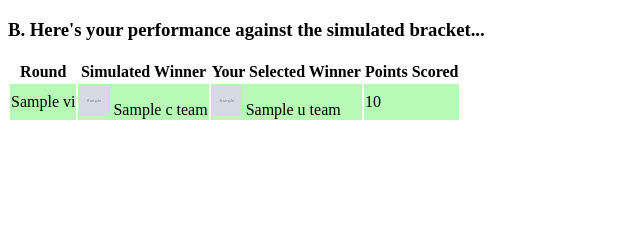
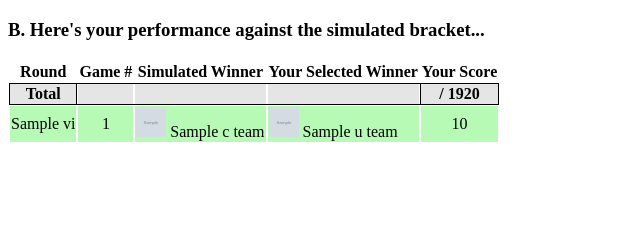
Before and after one commit to kevniu95/NCAA-Tournament-Modeler-Project, a Flask app: template app/templates/results.html in a window 1280 px wide. Shown: the part 389-623 px from the top of the page, without its empty margins (0-640 px from the left). Run offline with Flask 2, Linux system fonts and the light colour scheme; the template is opened without the code that fills it: most values are stand-ins (such as "Sample title", 1, 10 or a date in 2020); grey boxes marked "Sample" are stand-in pictures.

Commit message:
Update to second tale on results page, more undrestandable colors and info

```diff
--- a/app/templates/results.html
+++ b/app/templates/results.html
@@ -35,18 +35,27 @@
 		<thead>
 		  <tr>
 			<th>Round</th>
+			<th>Game #</th>
 			<th>Simulated Winner</th>
 			<th>Your Selected Winner</th>
-			<th>Points Scored</th>
+			<th>Your Score</th>
 			</tr>
 		</thead>
 		<tbody>
+			<tr style="outline: thin solid">
+				<td align='center' style="outline: thin solid"><strong>Total</strong></td>
+				<td align='center'></td>
+				<td align='center'></td>
+				<td align='center'></td>
+				<td align='center' style="outline: thin solid"><strong>{{ results[100]['score']}} / 1920</strong></td>
+			</tr>
 		  {% for i in vis_list %}
 			<tr>
-			  <td>{{ i.label }}</td>
-			  <td><img src = "{{ i.c_team.imgLink }}" height = 30 width = 30> {{ i.c_team.name }}</td>
-			  <td><img src = "{{ i.u_team.imgLink }}" height = 30 width = 30> {{ i.u_team.name }}</td>
-			  <td>{{ i.printScore }}</td>
+			  <td align='center'>{{ i.label }}</td>
+			  <td align='center'>{{ i.gameNumber }}</td>
+			  <td align='left'><img src = "{{ i.c_team.imgLink }}" height = 30 width = 30> {{ i.c_team.name }}</td>
+			  <td align='left'><img src = "{{ i.u_team.imgLink }}" height = 30 width = 30> {{ i.u_team.name }}</td>
+			  <td align='center'>{{ i.printScore }}</td>
 			  </tr>
 		  {% endfor %}
 		</tbody>
@@ -57,7 +66,10 @@
 	if(t) {
 		Array.from(t.rows).forEach((tr, rowIdx) => {
 			Array.from(tr.cells).forEach((cell, cellIdx) => {
-				if (cellIdx == 3 && rowIdx > 0){
+				if (rowIdx == 1){
+					tr.style.backgroundColor = 'RGBA(0, 0, 0, 0.1)'
+				}
+				else if (cellIdx == 4 && rowIdx > 1){
 					if (cell.innerText.charAt(0) != '0'){
 						tr.style.backgroundColor = 'RGBA(111, 245, 111, 0.5)'
 					}
```
Also changed, not shown: source/simulation_models/simulation.py (+4 -3 lines).
